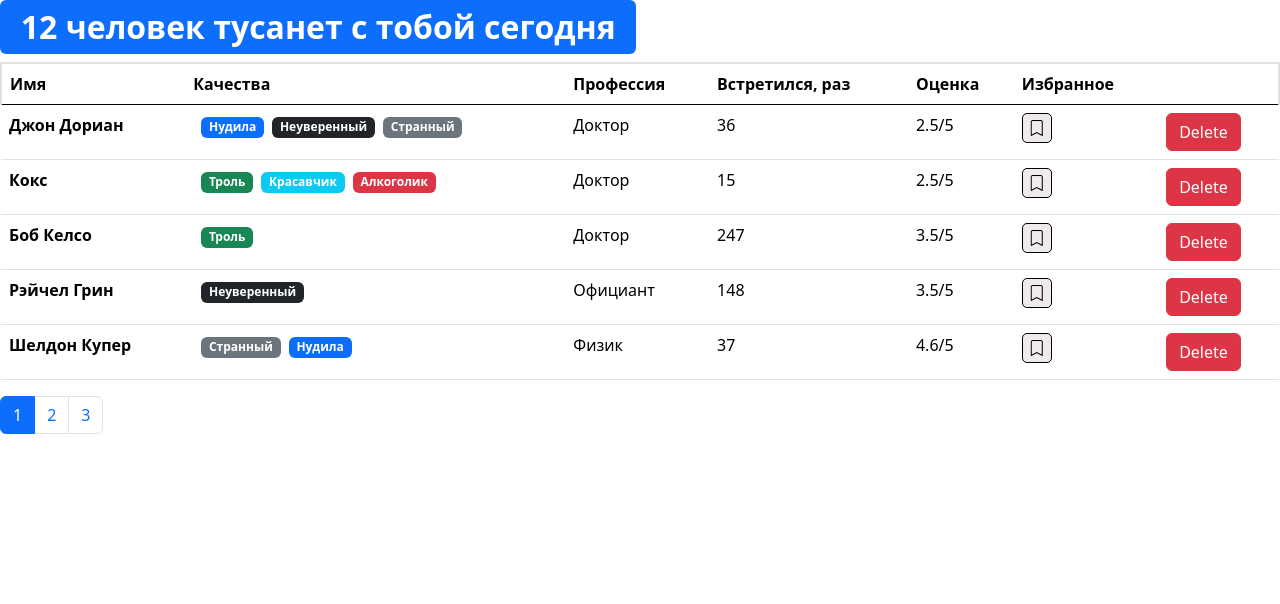
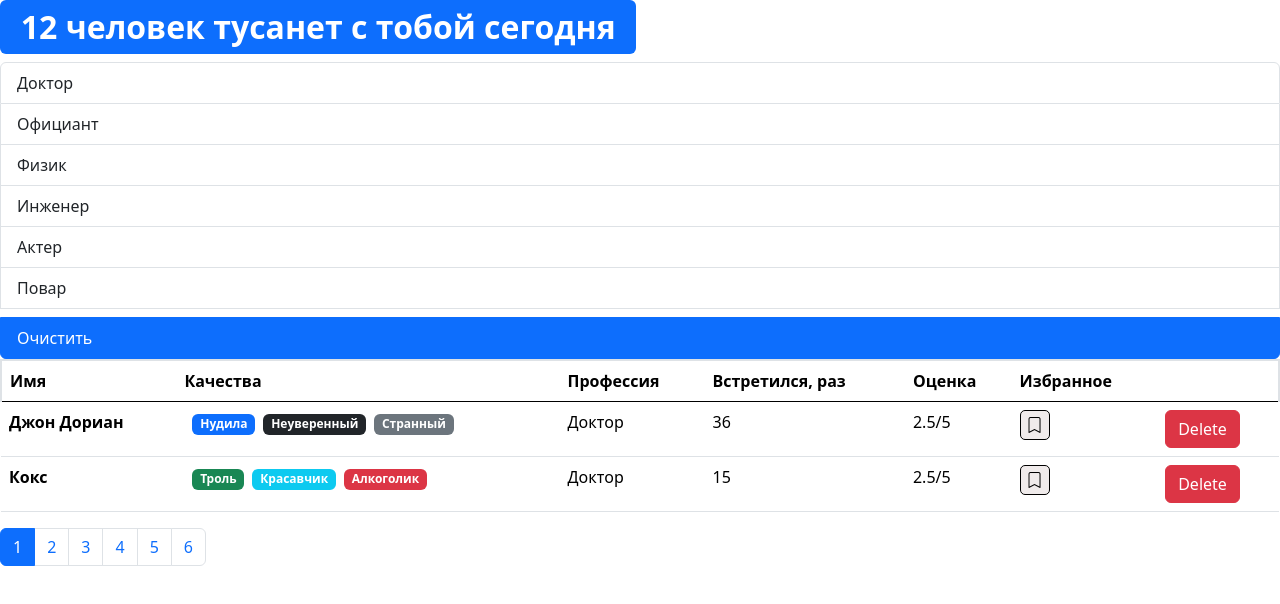
Before and after one commit to butuzz74/-1-function-conponents, a React (Create React App) app: page / in a window 1280 px wide. Shown: the top 604 px of the page. Built offline with nearby package versions, Linux system fonts and the light colour scheme.

Commit message:
develop clear selected

```diff
--- a/src/components/GroupList.jsx
+++ b/src/components/GroupList.jsx
@@ -1,28 +1,33 @@
 import React from "react";
 import PropTypes from "prop-types";
 
-const GroupList = ({ items, onItemSelect, selectedProf, onClearFiltered }) => {
+const GroupList = ({
+    items,
+    onSelectedProf,
+    selectedProf,
+    onClearSelected
+}) => {
     return (
         <>
             <ul className="list-group">
-                {Object.keys(items).map((key) => (
+                {Object.keys(items).map((item) => (
                     <li
+                        key={items[item]._id}
                         className={`list-group-item + ${
-                            items[key] === selectedProf ? "active" : null
+                            selectedProf === items[item] ? "active" : ""
                         }`}
                         role="button"
-                        key={items[key]._id}
-                        onClick={() => onItemSelect(items[key])}
+                        onClick={() => onSelectedProf(items[item])}
                     >
-                        {items[key].name}
+                        {items[item].name}
                     </li>
                 ))}
                 <li
-                    className="list-group-item"
+                    className="list-group-item active mt-2"
                     role="button"
-                    onClick={onClearFiltered}
+                    onClick={onClearSelected}
                 >
-                    Oчистить
+                    Очистить
                 </li>
             </ul>
         </>
@@ -30,8 +35,8 @@ const GroupList = ({ items, onItemSelect, selectedProf, onClearFiltered }) => {
 };
 GroupList.propTypes = {
     items: PropTypes.object.isRequired,
-    onItemSelect: PropTypes.func.isRequired,
-    selectedProf: PropTypes.object,
-    onClearFiltered: PropTypes.func
+    onSelectedProf: PropTypes.func.isRequired,
+    selectedProf: PropTypes.object.isRequired,
+    onClearSelected: PropTypes.func.isRequired
 };
 export default GroupList;
--- a/src/components/Users.jsx
+++ b/src/components/Users.jsx
@@ -1,23 +1,53 @@
-import React, { useState } from "react";
+import React, { useState, useEffect } from "react";
 import User from "./User";
 import Pagination from "./Pagination";
+import GroupList from "./GroupList";
+import API from "../api";
 import { paginate } from "../utils/paginate";
 import PropTypes from "prop-types";
 
 const Users = (props) => {
-    const count = props.users.length;
-    const pageSize = 5;
+    const pageSize = 2;
 
     const [activePage, setActivePage] = useState(1);
+    const [items, setItems] = useState();
+    const [selectedProf, setSelectedProf] = useState();
 
-    const userCrop = paginate(props.users, activePage, pageSize, setActivePage);
+    useEffect(() => {
+        API.professions.fetchAll().then((data) => setItems(data));
+    }, []);
 
     const handleActivePage = (pageIndex) => {
         setActivePage(pageIndex);
     };
 
+    const handleSelectedProf = (item) => {
+        setSelectedProf(item);
+    };
+    const handleClearSelected = () => {
+        setSelectedProf();
+    };
+    const filteredUsers = selectedProf
+        ? props.users.filter((user) => user.profession === selectedProf)
+        : props.users;
+
+    const userCrop = paginate(
+        filteredUsers,
+        activePage,
+        pageSize,
+        setActivePage
+    );
+    const count = filteredUsers.length;
     return (
         <>
+            {items && (
+                <GroupList
+                    items={items}
+                    onSelectedProf={handleSelectedProf}
+                    selectedProf={selectedProf}
+                    onClearSelected={handleClearSelected}
+                />
+            )}
             <table className="table">
                 <thead className="border-bottom-0 border-2">
                     <tr>
@@ -31,14 +61,16 @@ const Users = (props) => {
                     </tr>
                 </thead>
                 <tbody>
-                    {userCrop.map((user) => (
+                    {userCrop
+                        ? userCrop.map((user) => (
                             <User
                                 key={user._id}
                                 user={user}
                                 handleDelete={props.handleDelete}
                                 handleChange={props.handleChange}
                             />
-                    ))}
+                        ))
+                        : null}
                 </tbody>
             </table>
             <Pagination
--- a/src/utils/paginate.js
+++ b/src/utils/paginate.js
@@ -1,9 +1,16 @@
 export function paginate(items, pageNumber, pageSize, setActivePage) {
-    const arrItems = [...items].splice((pageNumber - 1) * pageSize, pageSize);
-    if (arrItems.length) {
-        return arrItems;
+    if (!items.length) {
+        return null;
     } else {
-        setActivePage(pageNumber - 1);
-        return arrItems;
+        const arrItems = [...items].splice(
+            (pageNumber - 1) * pageSize,
+            pageSize
+        );
+        if (arrItems.length) {
+            return arrItems;
+        } else {
+            setActivePage(pageNumber - 1);
+            return arrItems;
+        }
     }
 }
```
Lines whose indentation alone changed are shown as unchanged.
